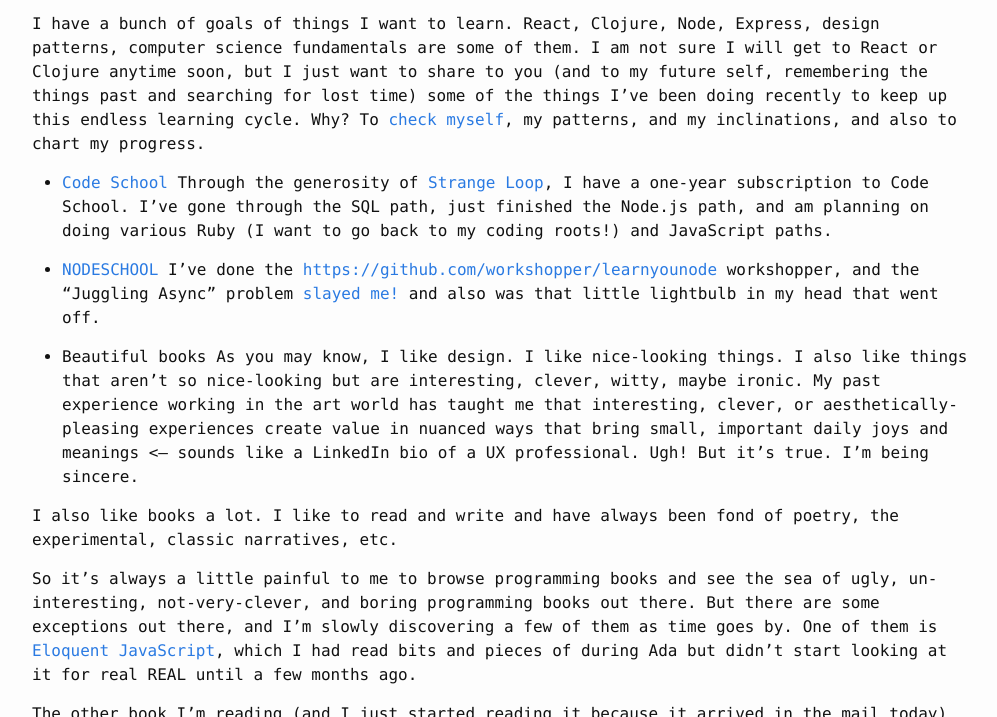
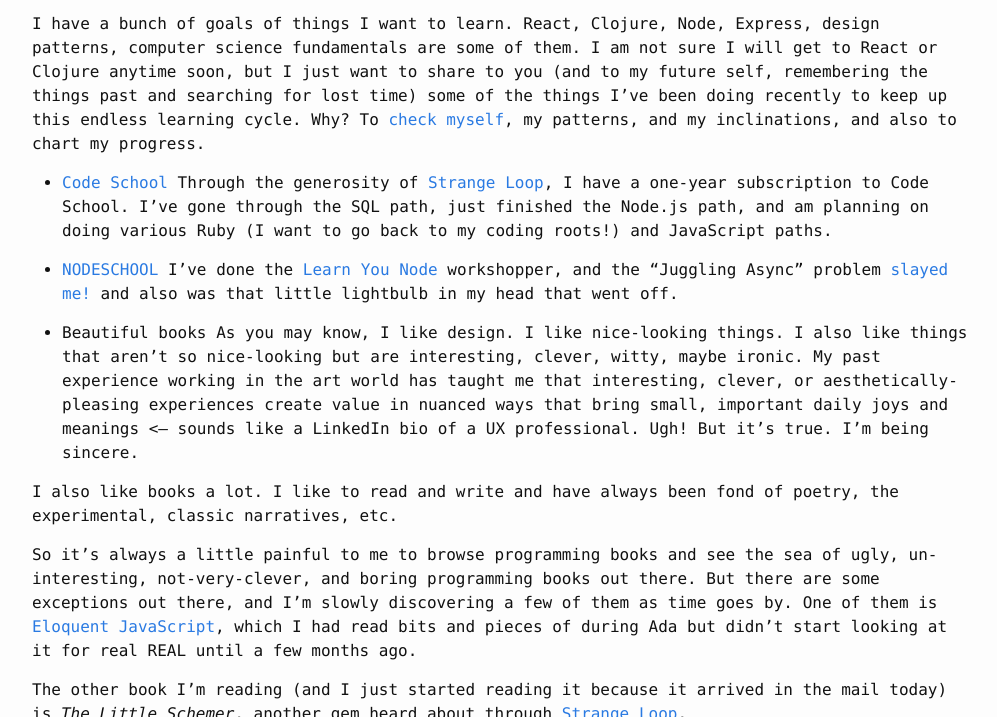
Before and after one commit to skwak/skwak.github.io, a Jekyll site: the page built from _posts/2015-11-21-learning-in-the-shape-of-an-infinity-symbol.markdown, in a window 1280 px wide and 900 px high, scrolled down 642 px, cut to the strip 0-717 px from the top of the window. Shown: the whole strip, without its empty margins (138-1135 px from the left). Built offline with Jekyll 4.4.1, drawn with Linux system fonts in a browser that asks for light colours.

Commit message:
fix link typo, part II

```diff
--- a/_posts/2015-11-21-learning-in-the-shape-of-an-infinity-symbol.markdown
+++ b/_posts/2015-11-21-learning-in-the-shape-of-an-infinity-symbol.markdown
@@ -16,7 +16,7 @@
 Through the generosity of [Strange Loop](http://www.thestrangeloop.com), I have a one-year subscription to Code School. I've gone through the SQL path, just finished the Node.js path, and am planning on doing various Ruby (I want to go back to my coding roots!) and JavaScript paths.
 
 * [NODESCHOOL](http://nodeschool.io/)
-I've done the [https://github.com/workshopper/learnyounode](Learn You Node) workshopper,
+I've done the [Learn You Node](https://github.com/workshopper/learnyounode) workshopper,
 and the "Juggling Async" problem [slayed me!](https://github.com/skwak/learnyounode-answers) and also was that little lightbulb in my head that went off.
 
 * Beautiful books
```
